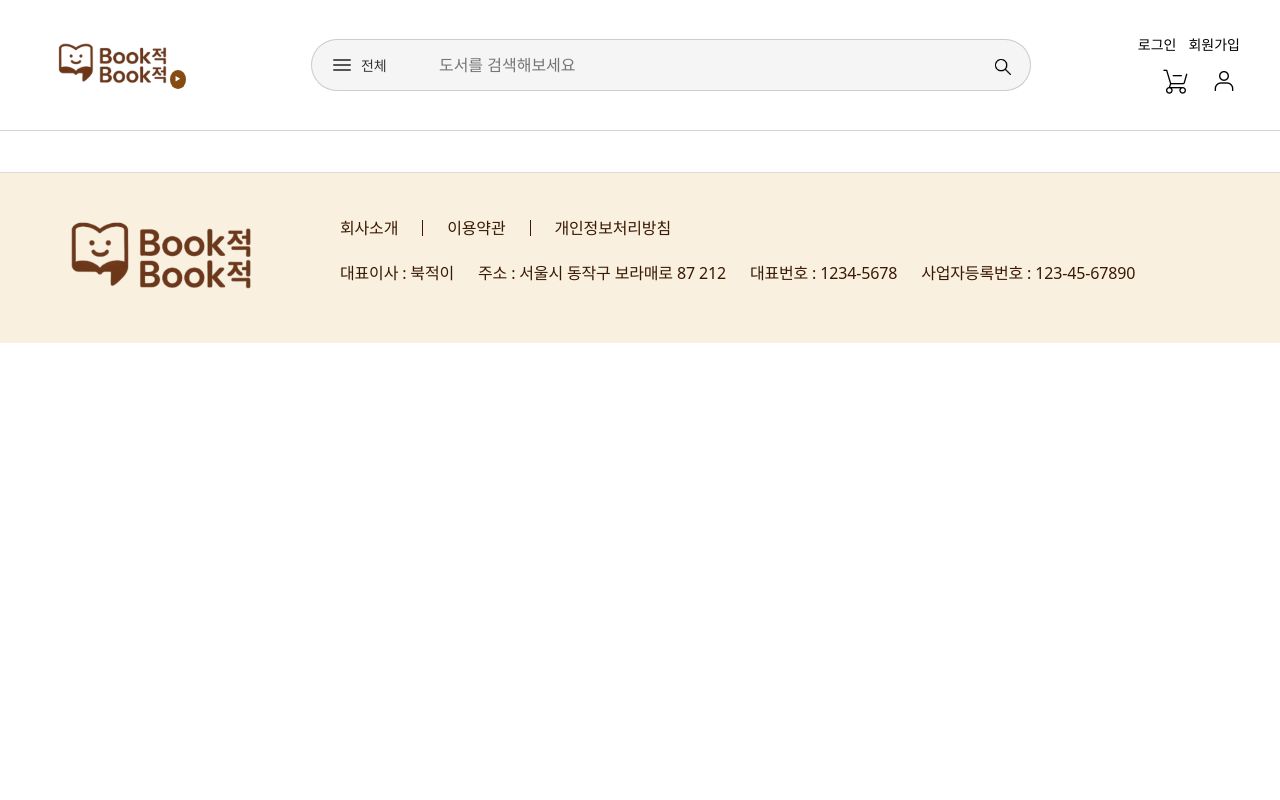
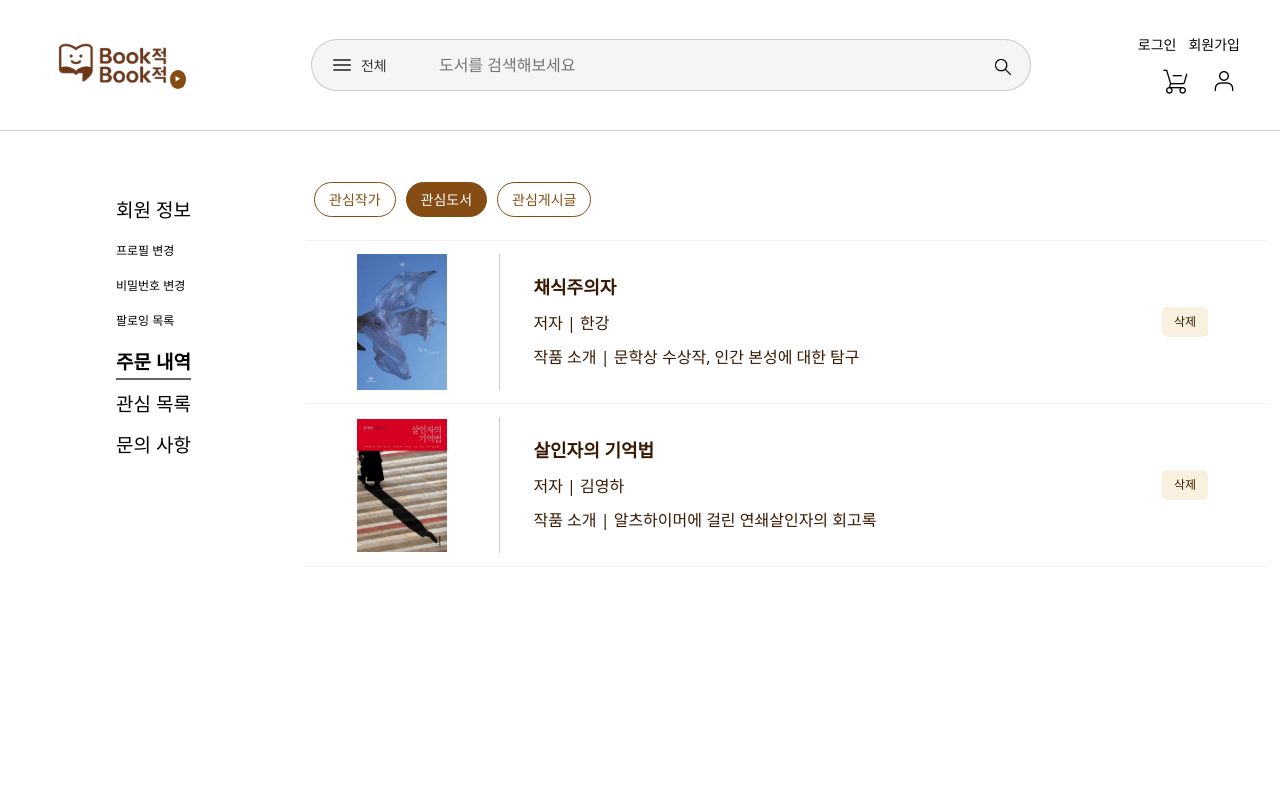
Before and after one commit to jamjam-book/jamjam-bookjeok-backend, a Vue app: page /members/1/interest/books in a window 1280 px wide. Shown: the top 800 px of the page. Built offline with nearby package versions, Linux system fonts and the light colour scheme.

Commit message:
refactor : 관심 탭에 라우터 설정 및 관심 작가, 관심 도서, 관심 게시글 중첩 라우터 형태로 변경 (#41)

```diff
--- a/src/components/common/MyPageNav.vue
+++ b/src/components/common/MyPageNav.vue
@@ -36,12 +36,12 @@ const handleMenuClick = (menu) => {
             </ul>
             <ul>
                 <li>
-                    <RouterLink to="/members/:memberId/orders" :class="{ active: activeMenu === '주문 내역' }"
+                    <RouterLink to="members/:memberId/orders" :class="{ active: activeMenu === '주문 내역' }"
                                 @click.prevent="handleMenuClick('주문')">주문 내역
                     </RouterLink>
                 </li>
                 <li>
-                    <RouterLink to="/members/:memberId/interest-authors" :class="{ active: activeMenu === '관심 목록' }"
+                    <RouterLink to="/members/:memberId/interest/authors" :class="{ active: activeMenu === '관심 목록' }"
                                 @click.prevent="handleMenuClick('관심 목록')">관심 목록
                     </RouterLink>
                 </li>
--- a/src/features/member/components/InterestTab.vue
+++ b/src/features/member/components/InterestTab.vue
@@ -1,40 +1,49 @@
 <script setup>
-import { ref } from 'vue';
+import { ref, watch } from 'vue';
+import { useRoute } from 'vue-router';
 
 const interestTab = [
-    { id: 'interestAuthors', name: '관심작가' },
-    { id: 'interestBooks', name: '관심도서' },
-    { id: 'interestPosts', name: '관심게시글' }
+    { id: 'authors', name: '관심작가' },
+    { id: 'books', name: '관심도서' },
+    { id: 'posts', name: '관심게시글' }
 ];
 
 const selectedTab = ref(interestTab[0].id);
 
-const selectTab = (id) => {
-    selectedTab.value = id;
-};
+const route = useRoute();
+
+watch(
+        () => route.path,
+        (newPath) => {
+            const matchedTab = interestTab.find(tab => newPath.includes(tab.id));
+            if (matchedTab) {
+                selectedTab.value = matchedTab.id;
+            }
+        },
+        { immediate: true }
+);
 </script>
 
-<!-- 다 만든 뒤에 여기에서 탭을 클릭하는 경우 경로를 이동할 수 있게 router 설정을 할 예정임!-->
 <template>
-    <div class="interest-container">
-        <button
+    <div class="interest-tab-container">
+        <RouterLink
                 v-for="tab in interestTab"
                 :key="tab.id"
+                :to="`/members/:memberId/interest/${tab.id}`"
                 class="interest-category-button"
                 :class="{ active: selectedTab === tab.id }"
-                @click="selectTab(tab.id)"
         >
             {{ tab.name }}
-        </button>
+        </RouterLink>
     </div>
 </template>
 
 <style scoped>
-.interest-container {
+.interest-tab-container {
     display: flex;
     justify-content: flex-start;
     gap: 10px;
-    padding: 20px 0;
+    padding: 10px;
     flex-wrap: wrap;
 }
 
@@ -48,6 +57,8 @@ const selectTab = (id) => {
     color: #854d14;
     cursor: pointer;
     transition: 0.2s;
+    text-decoration: none;
+    display: inline-block;
 }
 
 .interest-category-button.active {
--- a/src/features/member/router.js
+++ b/src/features/member/router.js
@@ -19,7 +19,16 @@ export const memberRoutes = [
             { path: ':memberId/password/modify', component: () => import('@/features/member/views/PasswordModifyView.vue')},
             { path: ':memberId/followings', component: () => import('@/features/member/views/FollowingView.vue')},
             //{ path: '/:memberId/orders', component: () => import ('@/features/order/views/OrderListView.vue')},
-            { path: ':memberId/interest-authors', component: () => import ('@/features/member/views/InterestAuthorView.vue')},
+            {
+                path: ':memberId/interest',
+                name: 'MemberInterest',
+                component: () => import('@/features/member/views/InterestView.vue'),
+                children: [
+                    { path: 'authors', component: () => import('@/features/member/views/InterestAuthorView.vue') },
+                    { path: 'books', component: () => import('@/features/member/views/InterestBookView.vue') },
+                    { path: 'posts', component: () => import('@/features/member/views/InterestPostView.vue') },
+                ]
+            },
             { path: 'questions', component: () => import('@/features/question/views/QuestionListView.vue')},
             { path: 'questions/register', component: () => import('@/features/question/views/QuestionRegisterView.vue')},
             { path: 'questions/:questionId/edit', component: () => import('@/features/question/views/QuestionEditView.vue')},
--- a/src/features/member/views/InterestAuthorView.vue
+++ b/src/features/member/views/InterestAuthorView.vue
@@ -32,7 +32,6 @@ onMounted(() => fetchInterestAuthors())
 </script>
 
 <template>
-    <InterestTab/>
     <InterestAuthorList :interestAuthors="interestAuthors" />
     <PagingBar
             v-bind="pagination"
--- a/src/features/member/views/InterestBookView.vue
+++ b/src/features/member/views/InterestBookView.vue
@@ -42,7 +42,6 @@ onMounted(() => fetchInterestBooks())
 </script>
 
 <template>
-    <InterestTab/>
     <InterestBookList :interestBooks="interestBooks" />
     <PagingBar
             v-bind="pagination"
--- /dev/null
+++ b/src/features/member/views/InterestView.vue
@@ -0,0 +1,16 @@
+<script setup>
+import InterestTab from '../components/InterestTab.vue' // 탭 버튼 컴포넌트
+</script>
+
+<template>
+    <div class="interest-container">
+        <InterestTab />
+        <RouterView />
+    </div>
+</template>
+
+<style>
+.interest-container {
+    padding: 0 0 40px 0;
+}
+</style>
```
